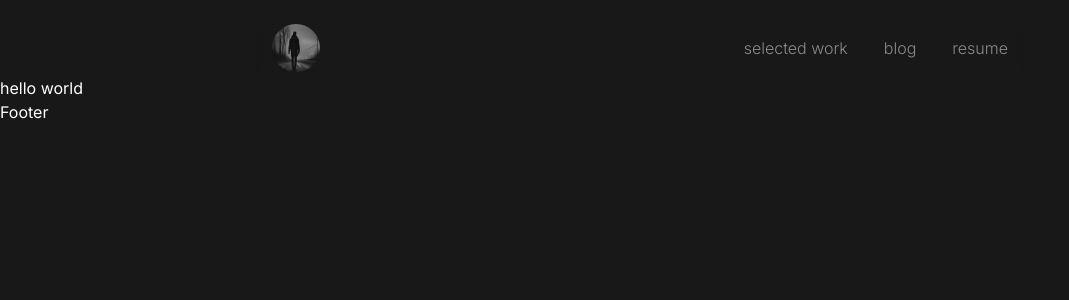
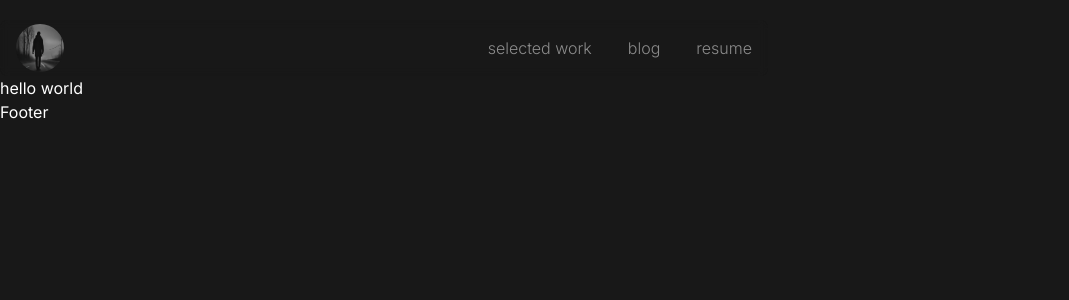
Before and after one commit to DLee1993/website, a Next.js app: page / in a window 1280 px wide. Shown: the top 300 px of the page, without its empty margins (0-1069 px from the left). Built offline with nearby package versions, Linux system fonts and the light colour scheme.

Commit message:
removed utility class mx-auto

```diff
--- a/app/components/Header.tsx
+++ b/app/components/Header.tsx
@@ -9,7 +9,7 @@ const Header = () => {
     const pathname = usePathname();
 
     return (
-        <header className="bg-background/50 customWidth h-14 mx-auto flex justify-between items-center font-light px-4 mt-5 backdrop-blur-sm rounded-lg transition-all">
+        <header className="bg-background/50 customWidth h-14 flex justify-between items-center font-light px-4 mt-5 backdrop-blur-sm rounded-lg transition-all">
             <Link href="/">
                 <Image
                     src={profile}
```
